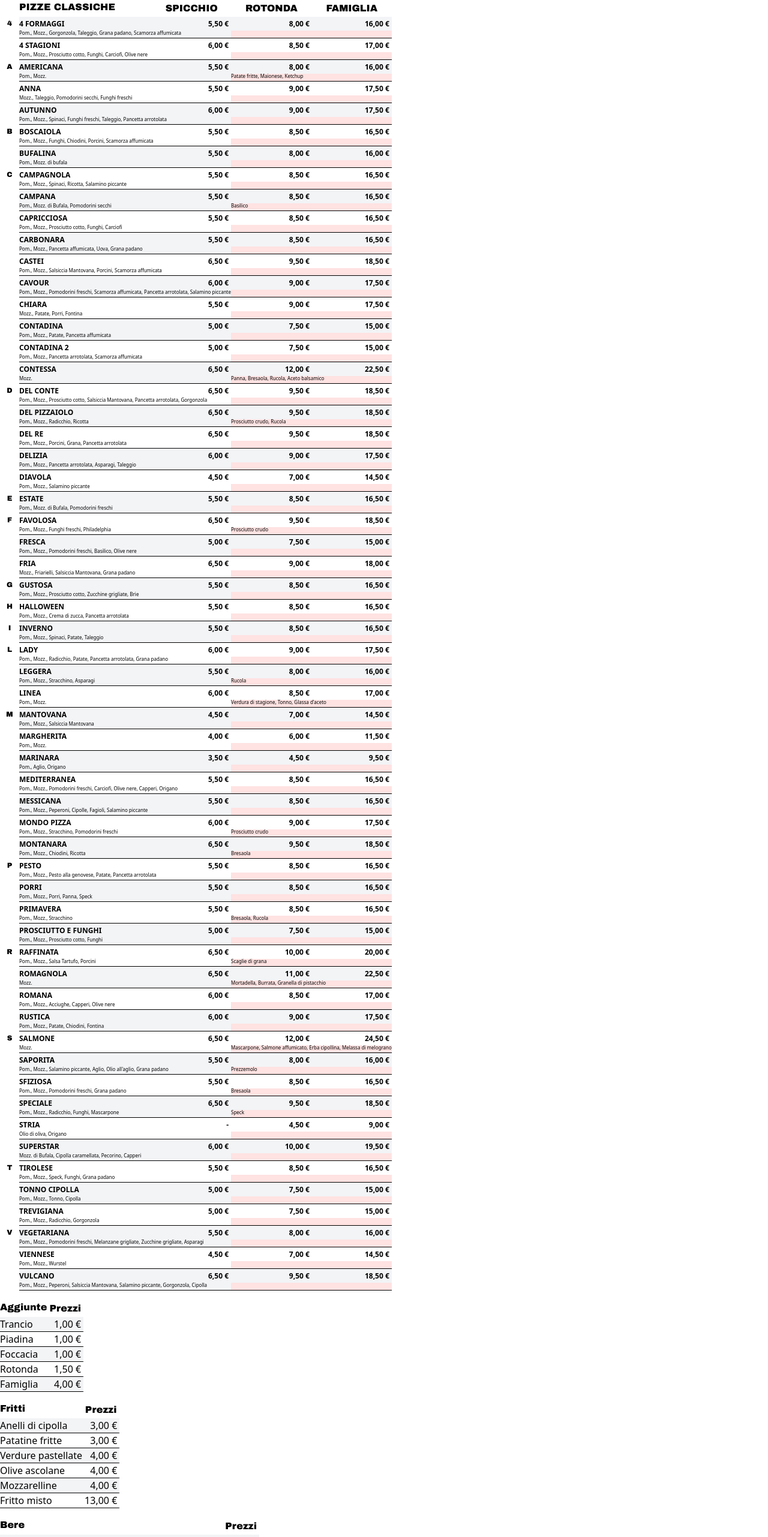
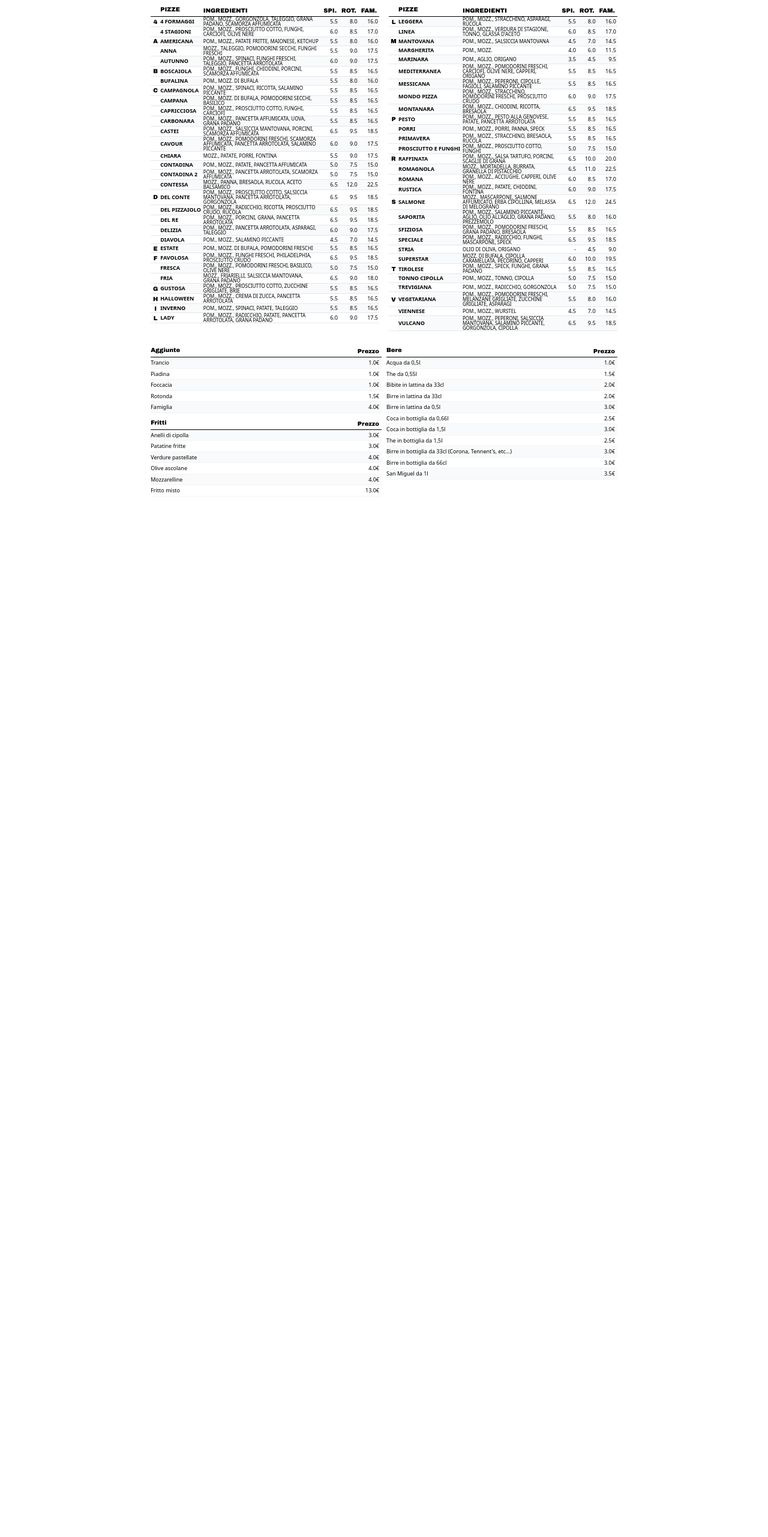
Before and after one commit to castasamu/mondopizza-listino, a React (Vite) app: page /listino in a window 1280 px wide. Shown: the top 2563 px of the page at 60% size. After the commit the page ends 836 px from the top, so only its background shows below. Built offline with nearby package versions, Linux system fonts and the light colour scheme.

Commit message:
feat: Add ListinoProduzione page and refactor ListinoDritto styling for print optimization.

```diff
--- a/src/ListinoDritto.tsx
+++ b/src/ListinoDritto.tsx
@@ -2,18 +2,18 @@ import type { Pizza, Item } from './pizze'
 import { aggiunte, fritti, pizze, bere } from './pizze'
 
 const TableStandard = ({ items, name }: { items: Item[], name: string }) => (
-  <table className="table-auto my-4">
+  <table className="table-auto w-full mt-2 text-[9px]">
     <thead>
-      <tr>
-        <th className='font-arial-black  text-base text-left pb-1'>{name}</th>
-        <th className='font-arial-black  px-1'>Prezzi</th>
+      <tr className="border-b border-black">
+        <th className='font-arial-black text-[10px] text-left pb-1'>{name}</th>
+        <th className='font-arial-black text-[10px] px-1 text-right'>Prezzo</th>
       </tr>
     </thead>
     <tbody>
       {items.map((item, index) => (
-        <tr key={item._id} className={`${index % 2 === 0 ? 'bg-gray-100' : ''} border-b`}>
-          <td>{item.name}</td>
-          <td className='text-end px-1'>{Intl.NumberFormat('it-IT', { style: 'currency', currency: 'EUR' }).format(item.price / 100)}</td>
+        <tr key={item._id} className={`${index % 2 === 0 ? 'bg-gray-50' : ''} border-b border-gray-100`}>
+          <td className="py-0.5">{item.name}</td>
+          <td className='text-end px-1 tabular-nums'>{(item.price / 100).toFixed(1)}€</td>
         </tr>
       ))}
     </tbody>
@@ -22,13 +22,13 @@ const TableStandard = ({ items, name }: { items: Item[], name: string }) => (
 
 const TableHeader = ({ isSpecial }: { isSpecial: boolean }) => {
   return (
-    <tr className="uppercase">
+    <tr className="uppercase border-b border-black">
       <th></th>
-      <th className='font-arial-black  text-base text-left pb-1'>{isSpecial ? 'Pizze speciali' : 'Pizze classiche'}</th>
-      <th className='font-arial-black  px-1'>Spicchio</th>
-      {/* <th className='font-arial-black  px-1'>Trancio</th> */}
-      <th className='font-arial-black  px-1'>Rotonda</th>
-      <th className='font-arial-black  px-1'>Famiglia</th>
+      <th className='font-arial-black text-[10px] text-left pb-1'>{isSpecial ? 'Pizze speciali' : 'Pizze'}</th>
+      <th className='font-arial-black text-[10px] px-1 text-left'>Ingredienti</th>
+      <th className='font-arial-black text-[10px] px-1'>Spi.</th>
+      <th className='font-arial-black text-[10px] px-1'>Rot.</th>
+      <th className='font-arial-black text-[10px] px-1'>Fam.</th>
     </tr>
   )
 }
@@ -36,34 +36,28 @@ const PizzaItem = ({ pizza, index, showFirstLetter }: { pizza: Pizza, index: num
   const currentFirstLetter = pizza.name.at(0)
   return (
     <>
-      <tr className={` font-bold uppercase leading-tight text-xs`}>
-        <td className={`font-arial-black text-center w-8`}>{showFirstLetter ? currentFirstLetter : ''}</td>
-        <td className={`${index % 2 === 0 ? 'bg-gray-100' : ''} text-left py-1`}>{pizza.name}</td>
-        {/* <td className={`${index % 2 === 0 ? 'bg-gray-100' : ''} text-end px-1`}>{pizza.price.regularSlice ? Intl.NumberFormat('it-IT', { style: 'currency', currency: 'EUR' }).format(pizza.price.regularSlice / 100) : '-'}</td> */}
-        <td className={`${index % 2 === 0 ? 'bg-gray-100' : ''} text-end px-1`}>{pizza.price.rectangularSlice ? Intl.NumberFormat('it-IT', { style: 'currency', currency: 'EUR' }).format(pizza.price.rectangularSlice / 100) : '-'}</td>
-        <td className={`${index % 2 === 0 ? 'bg-gray-100' : ''} text-end px-1`}>{pizza.price.mormal ? Intl.NumberFormat('it-IT', { style: 'currency', currency: 'EUR' }).format(pizza.price.mormal / 100) : '-'}</td>
-        <td className={`${index % 2 === 0 ? 'bg-gray-100' : ''} text-end px-1`}>{pizza.price.family ? Intl.NumberFormat('it-IT', { style: 'currency', currency: 'EUR' }).format(pizza.price.family / 100) : '-'}</td>
-      </tr>
-      <tr className={` font-light text-tiny`}>
-        <td ></td>
-        <td colSpan={2} className={`${index % 2 === 0 ? 'bg-gray-100' : ''} pb-1 leading-none border-b`}>{pizza.ingredients.filter((ingredient) => !ingredient.postBake).map((ingredient) => ingredient.name).join(', ')}</td>
-        <td colSpan={2} className={`pb-1 leading-none border-b bg-red-100`}>{pizza.ingredients.filter((ingredient) => ingredient.postBake).map((ingredient) => ingredient.name).join(', ')}</td>
-
+      <tr className={`uppercase leading-[1.1] text-[9px] border-b border-gray-200`}>
+        <td className={`font-arial-black text-center w-4 text-[10px]`}>{showFirstLetter ? currentFirstLetter : ''}</td>
+        <td className={`${index % 2 === 0 ? 'bg-gray-50' : ''} font-bold text-left py-0.5 whitespace-nowrap`}>{pizza.name}</td>
+        <td className={`${index % 2 === 0 ? 'bg-gray-50' : ''} text-left text-[8px] leading-none px-1`}>{pizza.ingredients.map((ingredient) => ingredient.name).join(', ')}</td>
+        <td className={`${index % 2 === 0 ? 'bg-gray-50' : ''} text-end px-0.5 tabular-nums`}>{pizza.price.rectangularSlice ? (pizza.price.rectangularSlice / 100).toFixed(1) : '-'}</td>
+        <td className={`${index % 2 === 0 ? 'bg-gray-50' : ''} text-end px-0.5 tabular-nums`}>{pizza.price.mormal ? (pizza.price.mormal / 100).toFixed(1) : '-'}</td>
+        <td className={`${index % 2 === 0 ? 'bg-gray-50' : ''} text-end px-0.5 tabular-nums`}>{pizza.price.family ? (pizza.price.family / 100).toFixed(1) : '-'}</td>
       </tr>
     </>
   )
 }
 
-const PizzaTable = ({ items }: { items: Pizza[] }) => (
-  <table className="table-auto">
+const PizzaTable = ({ items, isSpecial }: { items: Pizza[], isSpecial?: boolean }) => (
+  <table className="table-auto w-full">
     <thead>
-      <TableHeader isSpecial={false} />
+      <TableHeader isSpecial={isSpecial || false} />
     </thead>
     <tbody>
       {items.map((pizza, index) => {
         const showFirstLetter = index === 0 || items[index - 1].name.at(0) !== pizza.name.at(0)
         return (
-          <PizzaItem pizza={pizza} index={index} showFirstLetter={showFirstLetter} />
+          <PizzaItem key={pizza._id + index} pizza={pizza} index={index} showFirstLetter={showFirstLetter} />
         )
       })}
     </tbody>
@@ -72,18 +66,33 @@ const PizzaTable = ({ items }: { items: Pizza[] }) => (
 
 function ListinoDritto() {
   const pizzeSorted = [...pizze].sort((a, b) => a.name.localeCompare(b.name))
+  const half = Math.ceil(pizzeSorted.length / 2)
+  const leftColumn = pizzeSorted.slice(0, half)
+  const rightColumn = pizzeSorted.slice(half)
+
   return (
+    <div className="listino-container p-2">
+      <div className="flex gap-4">
+        {/* Left Column */}
+        <div className="flex-1">
+          <PizzaTable items={leftColumn} />
+        </div>
 
-    <div>
+        {/* Right Column */}
+        <div className="flex-1">
+          <PizzaTable items={rightColumn} />
 
-      <PizzaTable items={pizzeSorted} />
-
-      <TableStandard items={aggiunte} name="Aggiunte" />
-
-      <TableStandard items={fritti} name="Fritti" />
-
-      <TableStandard items={bere} name="Bere" />
-
+        </div>
+      </div>
+          <div className="mt-4 grid grid-cols-2 gap-2">
+            <div>
+              <TableStandard items={aggiunte} name="Aggiunte" />
+              <TableStandard items={fritti} name="Fritti" />
+            </div>
+            <div>
+              <TableStandard items={bere} name="Bere" />
+            </div>
+          </div>
     </div>
   )
 }
--- /dev/null
+++ b/src/ListinoProduzione.tsx
@@ -0,0 +1,91 @@
+import type { Pizza, Item } from './pizze'
+import { aggiunte, fritti, pizze, bere } from './pizze'
+
+const TableStandard = ({ items, name }: { items: Item[], name: string }) => (
+  <table className="table-auto my-4">
+    <thead>
+      <tr>
+        <th className='font-arial-black  text-base text-left pb-1'>{name}</th>
+        <th className='font-arial-black  px-1'>Prezzi</th>
+      </tr>
+    </thead>
+    <tbody>
+      {items.map((item, index) => (
+        <tr key={item._id} className={`${index % 2 === 0 ? 'bg-gray-100' : ''} border-b`}>
+          <td>{item.name}</td>
+          <td className='text-end px-1'>{Intl.NumberFormat('it-IT', { style: 'currency', currency: 'EUR' }).format(item.price / 100)}</td>
+        </tr>
+      ))}
+    </tbody>
+  </table>
+)
+
+const TableHeader = ({ isSpecial }: { isSpecial: boolean }) => {
+  return (
+    <tr className="uppercase">
+      <th></th>
+      <th className='font-arial-black  text-base text-left pb-1'>{isSpecial ? 'Pizze speciali' : 'Pizze classiche'}</th>
+      <th className='font-arial-black  px-1'>Spicchio</th>
+      {/* <th className='font-arial-black  px-1'>Trancio</th> */}
+      <th className='font-arial-black  px-1'>Rotonda</th>
+      <th className='font-arial-black  px-1'>Famiglia</th>
+    </tr>
+  )
+}
+const PizzaItem = ({ pizza, index, showFirstLetter }: { pizza: Pizza, index: number, showFirstLetter: boolean }) => {
+  const currentFirstLetter = pizza.name.at(0)
+  return (
+    <>
+      <tr className={` font-bold uppercase leading-tight text-xs`}>
+        <td className={`font-arial-black text-center w-8`}>{showFirstLetter ? currentFirstLetter : ''}</td>
+        <td className={`${index % 2 === 0 ? 'bg-gray-100' : ''} text-left py-1`}>{pizza.name}</td>
+        {/* <td className={`${index % 2 === 0 ? 'bg-gray-100' : ''} text-end px-1`}>{pizza.price.regularSlice ? Intl.NumberFormat('it-IT', { style: 'currency', currency: 'EUR' }).format(pizza.price.regularSlice / 100) : '-'}</td> */}
+        <td className={`${index % 2 === 0 ? 'bg-gray-100' : ''} text-end px-1`}>{pizza.price.rectangularSlice ? Intl.NumberFormat('it-IT', { style: 'currency', currency: 'EUR' }).format(pizza.price.rectangularSlice / 100) : '-'}</td>
+        <td className={`${index % 2 === 0 ? 'bg-gray-100' : ''} text-end px-1`}>{pizza.price.mormal ? Intl.NumberFormat('it-IT', { style: 'currency', currency: 'EUR' }).format(pizza.price.mormal / 100) : '-'}</td>
+        <td className={`${index % 2 === 0 ? 'bg-gray-100' : ''} text-end px-1`}>{pizza.price.family ? Intl.NumberFormat('it-IT', { style: 'currency', currency: 'EUR' }).format(pizza.price.family / 100) : '-'}</td>
+      </tr>
+      <tr className={` font-light text-tiny`}>
+        <td ></td>
+        <td colSpan={2} className={`${index % 2 === 0 ? 'bg-gray-100' : ''} pb-1 leading-none border-b`}>{pizza.ingredients.filter((ingredient) => !ingredient.postBake).map((ingredient) => ingredient.name).join(', ')}</td>
+        <td colSpan={2} className={`pb-1 leading-none border-b bg-red-100`}>{pizza.ingredients.filter((ingredient) => ingredient.postBake).map((ingredient) => ingredient.name).join(', ')}</td>
+
+      </tr>
+    </>
+  )
+}
+
+const PizzaTable = ({ items }: { items: Pizza[] }) => (
+  <table className="table-auto">
+    <thead>
+      <TableHeader isSpecial={false} />
+    </thead>
+    <tbody>
+      {items.map((pizza, index) => {
+        const showFirstLetter = index === 0 || items[index - 1].name.at(0) !== pizza.name.at(0)
+        return (
+          <PizzaItem pizza={pizza} index={index} showFirstLetter={showFirstLetter} />
+        )
+      })}
+    </tbody>
+  </table>
+)
+
+function ListinoDritto() {
+  const pizzeSorted = [...pizze].sort((a, b) => a.name.localeCompare(b.name))
+  return (
+
+    <div>
+
+      <PizzaTable items={pizzeSorted} />
+
+      <TableStandard items={aggiunte} name="Aggiunte" />
+
+      <TableStandard items={fritti} name="Fritti" />
+
+      <TableStandard items={bere} name="Bere" />
+
+    </div>
+  )
+}
+
+export default ListinoDritto
--- a/src/index.css
+++ b/src/index.css
@@ -5,14 +5,27 @@
   --color-brand-red: #CE2B37;
 
   --text-tiny: 0.5rem;
-  --text-tiny--line-height: 0em;
+  --text-tiny--line-height: 0.6rem;
   --text-tiny--letter-spacing: 0rem;
 }
 
 html,
 body {
-  width: 100vw;
-  height: 100vh;
+  width: 100%;
+  height: 100%;
   margin: 0;
   padding: 0;
+  background-color: white;
 }
+
+@media print {
+  @page {
+    size: A4;
+    margin: 5mm;
+  }
+}
+
+.listino-container {
+  max-width: 210mm;
+  margin: 0 auto;
+}
--- a/src/main.tsx
+++ b/src/main.tsx
@@ -4,6 +4,7 @@ import './index.css'
 import App from './App.tsx'
 import { BrowserRouter, Routes, Route } from "react-router";
 import ListinoDritto from './ListinoDritto.tsx';
+import ListinoProduzione from './ListinoProduzione.tsx';
 
 createRoot(document.getElementById('root')!).render(
   <StrictMode>
@@ -11,6 +12,7 @@ createRoot(document.getElementById('root')!).render(
       <Routes>
         <Route path="/" element={<App />} />
         <Route path="/listino" element={<ListinoDritto />} />
+        <Route path="/produzione" element={<ListinoProduzione />} />
       </Routes>
     </BrowserRouter>
   </StrictMode>,
```
